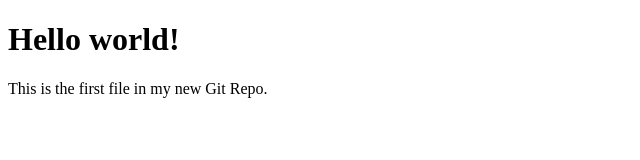
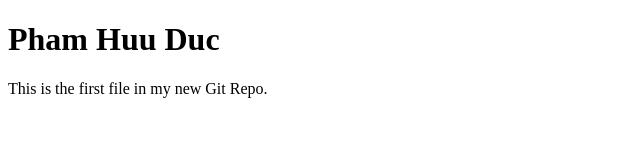
Before and after one commit to Rayzer123/Testing, a plain HTML site: page index.html in a window 1280 px wide. Shown: the whole page, without its empty margins (0-640 px from the left). Drawn offline with Linux system fonts and the light colour scheme.

Commit message:
Firt test

```diff
--- a/index.html
+++ b/index.html
@@ -4,7 +4,7 @@
 <title>Hello World!</title>
 </head>
 <body>
-<h1>Hello world!</h1>
+<h1>Pham Huu Duc</h1>
 <p>This is the first file in my new Git Repo.</p>
 </body>
 </html>
```
